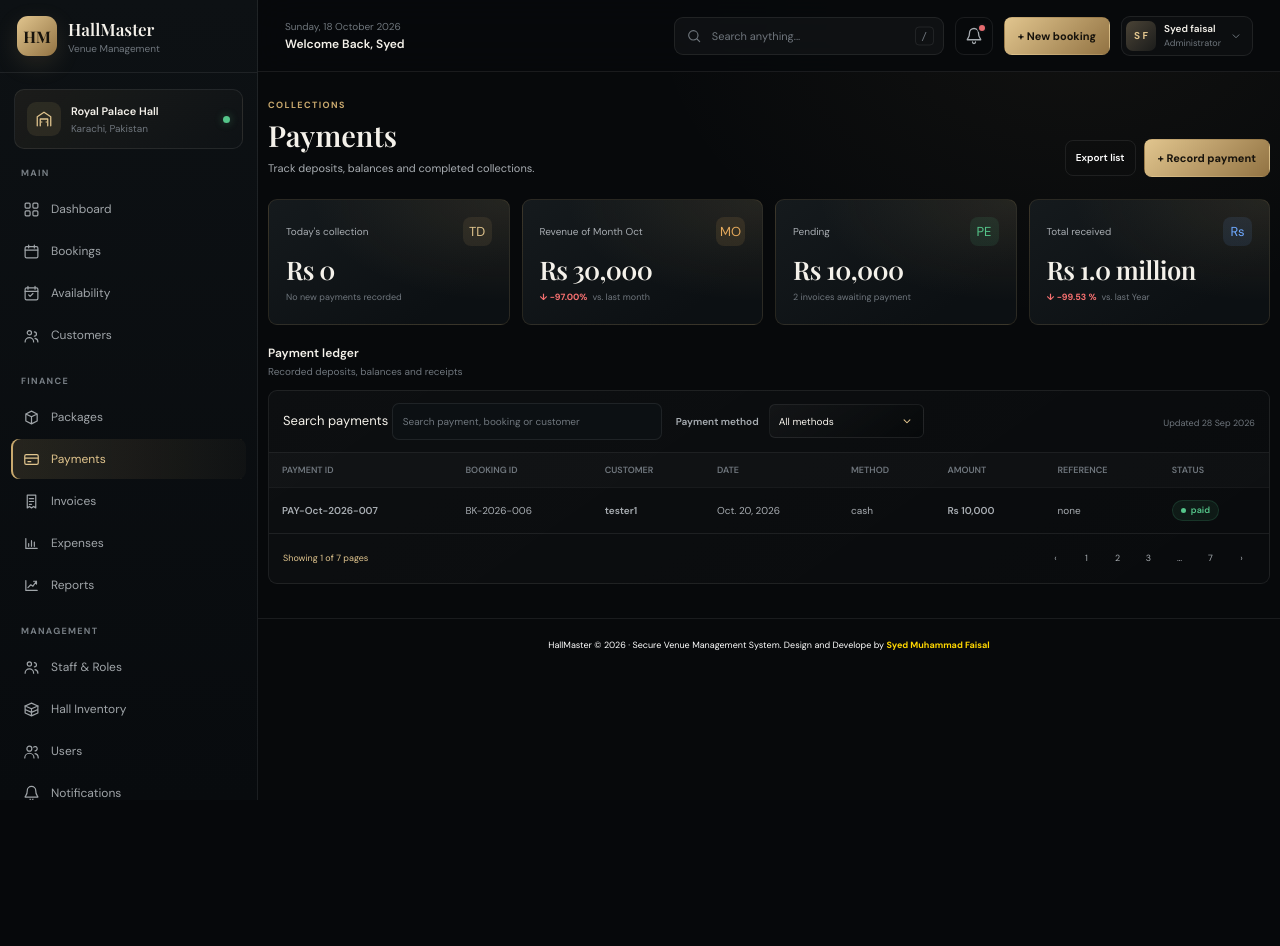
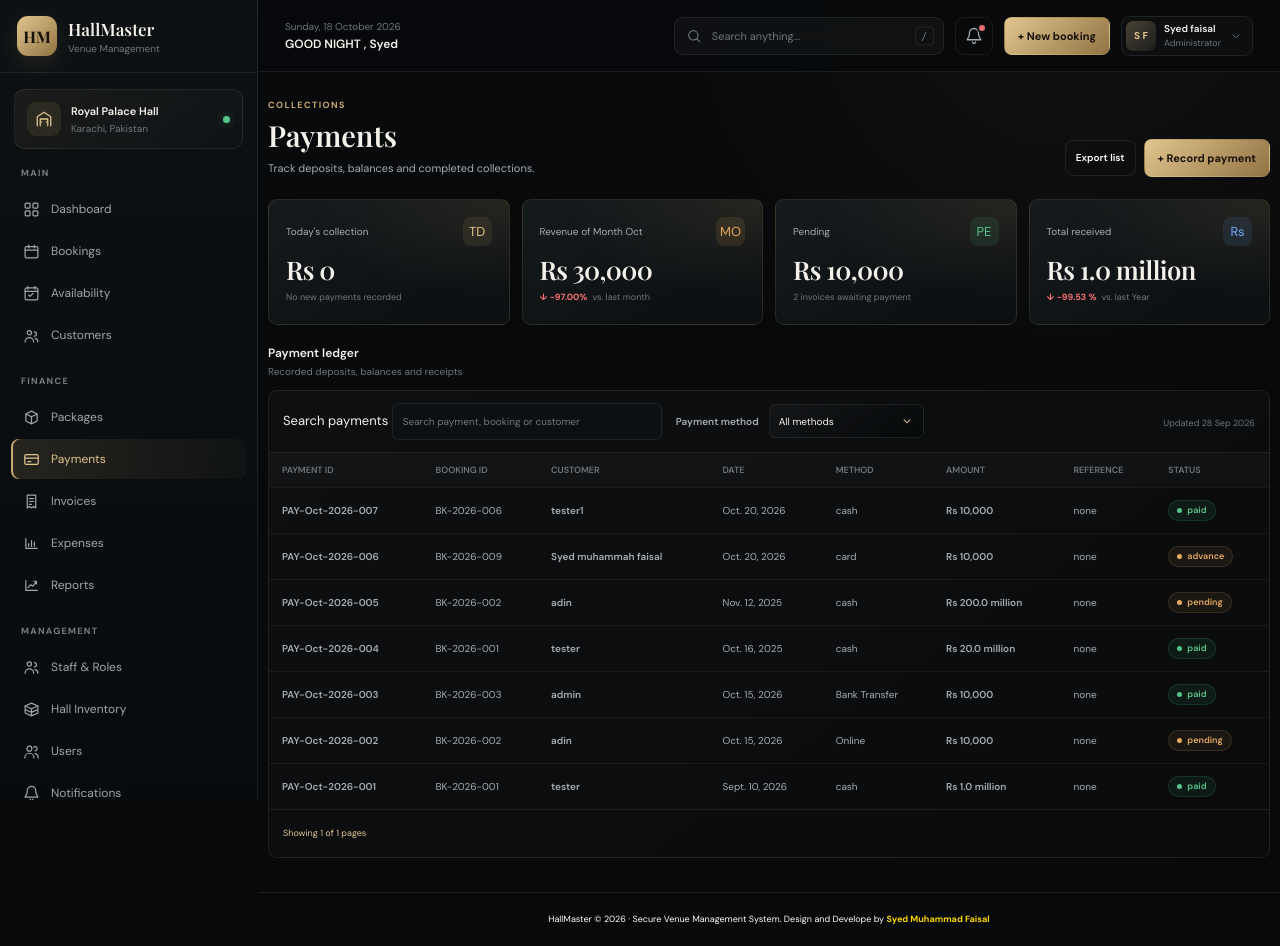
Before and after one commit to SyedMuhammadFaisa721/Hall_management_System, a Django app: page /payments/ in a window 1280 px wide. Before the commit the page ends 800 px from the top, so only its background shows below. Run offline with Django 5.2, Linux system fonts and the light colour scheme; a user stored in the database is signed in; data comes from the database, SQL or seed files in the repository; both versions use the stored data as it was after the commit.

Commit message:
21-10-2026

```diff
--- a/Hall_managemnet/settings.py
+++ b/Hall_managemnet/settings.py
@@ -71,6 +71,7 @@ TEMPLATES = [
                 'django.template.context_processors.request',
                 'django.contrib.auth.context_processors.auth',
                 'django.contrib.messages.context_processors.messages',
+                'hall_management.context_processors.greeting_context',
             ],
         },
     },
@@ -114,7 +115,7 @@ AUTH_PASSWORD_VALIDATORS = [
 
 LANGUAGE_CODE = 'en-us'
 
-TIME_ZONE = 'UTC'
+TIME_ZONE = 'Asia/Karachi'
 
 USE_I18N = True
 
--- a/Hall_managemnet/urls.py
+++ b/Hall_managemnet/urls.py
@@ -16,7 +16,7 @@ Including another URLconf
 """
 from django.contrib import admin
 from django.urls import path
-from hall_management.views import dashboard, log_in, log_out, tester, user_create, users_page , New_booking , Expense_form , New_staff , New_inventory , New_inventory_category , Inventory_view , booking_view , Availability_view , Customers_view, Packages_view,Payments_view, Payment_form, Invoices_view, Reports_view, Expenses_view, Staff_view, Notifications_view, Settings_view, export_booking_data ,download_payments_records
+from hall_management.views import dashboard, log_in, log_out, tester, user_create, users_page , New_booking , Expense_form , New_staff , New_inventory , New_inventory_category , Inventory_view , booking_view , Availability_view , Customers_view, Packages_view,Payments_view, Payment_form, Invoices_view, Reports_view, Expenses_view, Staff_view, Notifications_view, Settings_view, export_booking_data ,download_payments_records,expense_data_download
 
 urlpatterns = [
     path('admin/', admin.site.urls),
@@ -33,6 +33,8 @@ urlpatterns = [
         path('invoices/' , Invoices_view , name ="invoices"),
         path('reports/' , Reports_view , name ="reports"),
         path('expenses/' , Expenses_view , name ="expenses"),
+        path('expenses/export/' , expense_data_download , name ="expense_data_download"),
+
         path('staff/' , Staff_view , name ="staff"),
         path('users/', users_page, name='users'),
         path('adduser/', user_create, name='user_create'),
--- /dev/null
+++ b/hall_management/context_processors.py
@@ -0,0 +1,15 @@
+from django.utils import timezone
+
+
+def greeting_context(request):
+    hour = timezone.localtime().hour
+    if 5 <= hour < 12:
+        greeting = "GOOD MORNING"
+    elif 12 <= hour < 18:
+        greeting = "GOOD AFTERNOON"
+    elif 18 <= hour < 21:
+        greeting = "GOOD EVENING"
+    else:
+        greeting = "GOOD NIGHT"
+
+    return {"greeting": greeting}
--- a/hall_management/static/css/hallmaster.css
+++ b/hall_management/static/css/hallmaster.css
@@ -206,7 +206,7 @@ button:focus-visible, a:focus-visible, input:focus-visible, select:focus-visible
 .status { display: inline-flex; min-height: 21px; align-items: center; gap: 5px; padding: 2px 8px; border: 1px solid transparent; border-radius: 20px; font-size: 9px; font-weight: 600; }
 .status::before { width: 5px; height: 5px; border-radius: 50%; background: currentColor; content: ""; }
 .status.confirmed, .status.paid, .status.active, .status.available, .status.completed, .status.read { border-color: rgba(85,197,138,.15); background: rgba(85,197,138,.08); color: var(--green); }
-.status.pending, .status.partial, .status.reserved, .status.invited, .status.unread { border-color: rgba(229,169,92,.15); background: rgba(229,169,92,.08); color: var(--orange); }
+.status.pending, .status.advance, .status.partial, .status.reserved, .status.invited, .status.unread { border-color: rgba(229,169,92,.15); background: rgba(229,169,92,.08); color: var(--orange); }
 .status.cancelled, .status.overdue, .status.blocked, .status.inactive { border-color: rgba(229,107,111,.15); background: rgba(229,107,111,.08); color: var(--red); }
 .status.information { border-color: rgba(110,168,254,.15); background: rgba(110,168,254,.08); color: var(--blue); }
 .table-footer { display: flex; align-items: center; justify-content: space-between; gap: 10px; padding: 11px 13px; border-top: 1px solid var(--border); color: var(--gold-light); font-size: 9px; }
--- a/hall_management/templates/base.html
+++ b/hall_management/templates/base.html
@@ -160,7 +160,7 @@
     <header class="topbar">
       <div class="topbar-left">
         <button class="icon-button menu-toggle" type="button" aria-label="Open navigation" aria-expanded="false">&#9776;</button>
-        <div class="page-context"><span>{% now "l, d F Y" %}</span><strong>Welcome Back, {{ user.first_name }}</strong></div>
+        <div class="page-context"><span>{% now "l, d F Y" %}</span><strong>{{ greeting }} , {{ user.first_name }}</strong></div>
       </div>
       <div class="topbar-right">
         <label class="search-wrap"><svg viewBox="0 0 24 24" fill="none" stroke="currentColor" stroke-width="1.7" stroke-linecap="round" stroke-linejoin="round" aria-hidden="true"><circle cx="11" cy="11" r="7"/><path d="m16.5 16.5 4 4"/></svg><input class="search-input" type="search" placeholder="Search anything..." autocomplete="off"><kbd class="shortcut">/</kbd></label>
--- a/hall_management/templates/testerbase.html
+++ b/hall_management/templates/testerbase.html
@@ -1,3 +1,4 @@
 <P>
-    {{ booking_total }} total bookings,
+    {{ today }} total bookings,
+
 </P>
--- a/hall_management/views.py
+++ b/hall_management/views.py
@@ -32,7 +32,20 @@ def log_out(request):
     logout(request)
     return redirect('login')
 
-
+def base_view(request):
+    today = datetime.now().hour
+    if 5<= today < 12:
+        greeting = 'GOOD MORNING'
+    elif 12<= today < 18:
+        greeting = 'GOOD AFTERNOON'
+    elif 18<= today < 21 :
+        greeting = 'GOOD EVENING'
+    else:
+        greeting = 'GOOD NNIGHT'
+    context={
+        'greeting':greeting
+    }
+    return render(request , 'dashboard.html', context)
 @login_required(login_url='login')
 def dashboard(request):
     dashboard_booking_list = newbooking.objects.all().order_by('-booking_id')[:5]
@@ -221,8 +234,9 @@ def Payments_view(request):
     previous_month = current__month - 1
     current_year = date.today().year
     previous_year = current_year - 1
-    today_collection = payment.objects.filter(payment_date = today , payment_status = 'paid').aggregate(Sum('amount'))['amount__sum'] or 0
-    status=['paid' ,'Paid','advance', 'Advance']
+
+    status=['paid' ,'Paid','advance', 'Advance','advance']
+    today_collection = payment.objects.filter(payment_date = today , payment_status__in = status).aggregate(Sum('amount'))['amount__sum'] or 0
     month_collection = payment.objects.filter(payment_date__month = current__month ,payment_date__year = current_year , payment_status__in = status ).aggregate(Sum('amount'))['amount__sum'] or 0
     previous_month_collection = payment.objects.filter(payment_date__month = previous_month ,payment_date__year = current_year , payment_status__in = status ).aggregate(Sum('amount'))['amount__sum'] or 0
     pending_status = ['Pending' , 'pending']
@@ -241,7 +255,7 @@ def Payments_view(request):
             Q(booking__customer_name__icontains = search)|
             Q(payment_date__icontains = search)
         )
-        paginator = Paginator(payment_obj , 1)
+        paginator = Paginator(payment_obj , 10)
         page_number = request.GET.get('page')
         page_obj = paginator.get_page(page_number)
         context = {
@@ -281,7 +295,7 @@ def Payments_view(request):
 
     else:
         page_content = payment_details
-    paginator = Paginator(payment_details , 1)
+    paginator = Paginator(payment_details , 10)
     page_number = request.GET.get('page')
     page_obj  = paginator.get_page(page_number)
     context = {
@@ -362,7 +376,7 @@ def Expenses_view(request):
     current_month = date.today().month
     current_year = date.today().year
     previous_year = current_year - 1
-    confirm_status = ['Paid' ,'paid']
+    confirm_status = ['Paid' ,'paid', 'advance']
     pending_status = ['pending','Pending']
     yearly_expenses = expense.objects.filter(date__year = current_year , status__in = confirm_status).aggregate(Sum('amount'))['amount__sum'] or 0
     yearly_expenses_previous = expense.objects.filter(date__year = previous_year , status__in = confirm_status).aggregate(Sum('amount'))['amount__sum'] or 0
@@ -428,6 +442,39 @@ def Expenses_view(request):
         'calculate_pending':calculate_pending,
     }
     return render(request , 'expenses.html' , context)
+@login_required(login_url='login')
+def expense_data_download(request):
+    data = expense.objects.all().order_by('-expense_id')
+    today = datetime.now()
+    current_date = today.strftime('%d %b %Y')
+    current_time = today.strftime('%I:%M %p')
+    response = HttpResponse(content_type = 'text/csv')
+    response['content-Disposition'] = f'attachment; filename = Expense Records {current_time} {current_date}.csv'
+    writer = csv.writer(response)
+    #write row heading
+
+    writer.writerow([
+        'EXPENSE_ID',
+        'TITLE',
+        'CATEGORY',
+        'DATE',
+        'AMOUNT',
+        'PAID BY',
+        'STATUS'
+    ])
+    for download in data:
+        writer.writerow([
+            download.expense_id,
+            download.expense_title,
+            download.expense_category,
+            download.date,
+            download.amount,
+            download.paid_by,
+            download.status
+        ])
+    return response
+
+
 @login_required(login_url='login')
 def Reports_view(request):
     return render(request , 'reports.html')
@@ -659,6 +706,7 @@ def hallmaster_login(request):
 
 
 def tester(request):
-        return render(request , "testerbase.html")
+        today = datetime.now().hour
+        return render(request , "testerbase.html" ,{'today':today})
 
 # Create your views here
```
Also changed, not shown: hall_management/templates/expenses.html (+16 -9 lines), db.sqlite3.
